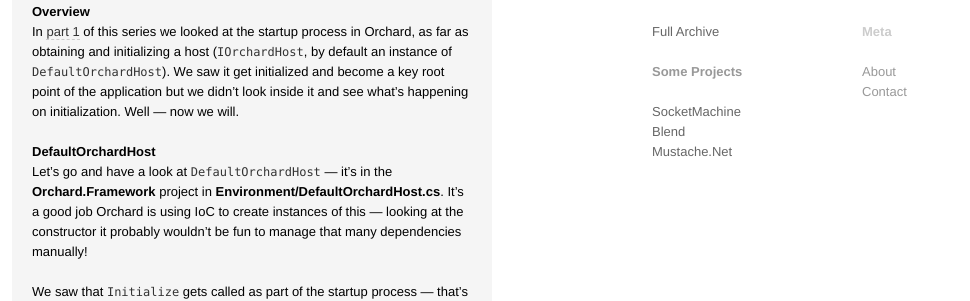
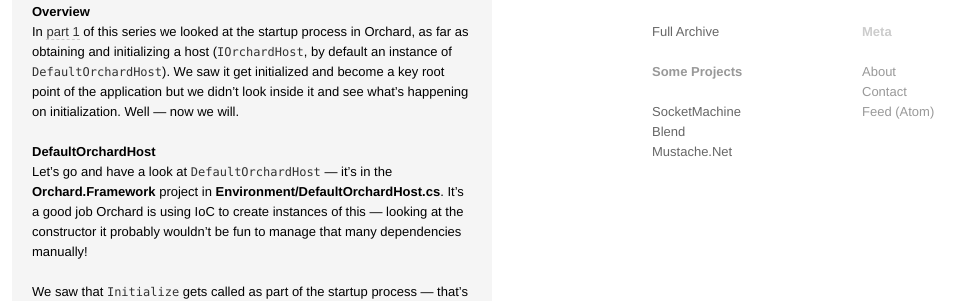
Before and after one commit to kolektiv/kolektiv.github.io, a Jekyll site: the page built from index.html, in a window 1280 px wide and 900 px high. Shown: the part 168-469 px from the top of the window, without its empty margins (38-1008 px from the left). Built offline with Jekyll 4.4.1, drawn with Linux system fonts in a browser that asks for light colours.

Commit message:
general post editing

```diff
--- a/_includes/secondary_nav.html
+++ b/_includes/secondary_nav.html
@@ -19,5 +19,8 @@
 		<li>
 			<a href="/contact.html" rel="me" title="Get in touch">Contact</a>
 		</li>
+		<li>
+		    <a href="/atom.xml" rel="alternate" title="ATOM Syndication Feed">Feed (Atom)</a>
+		</li>
 	</ul>
 </nav>
```
